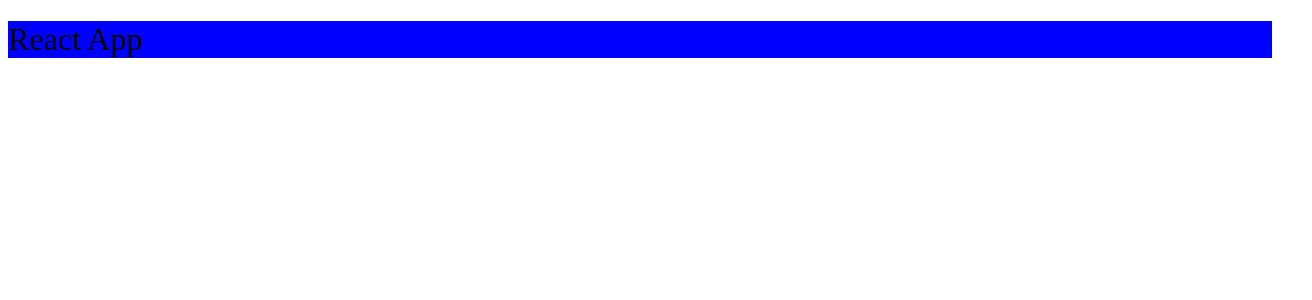
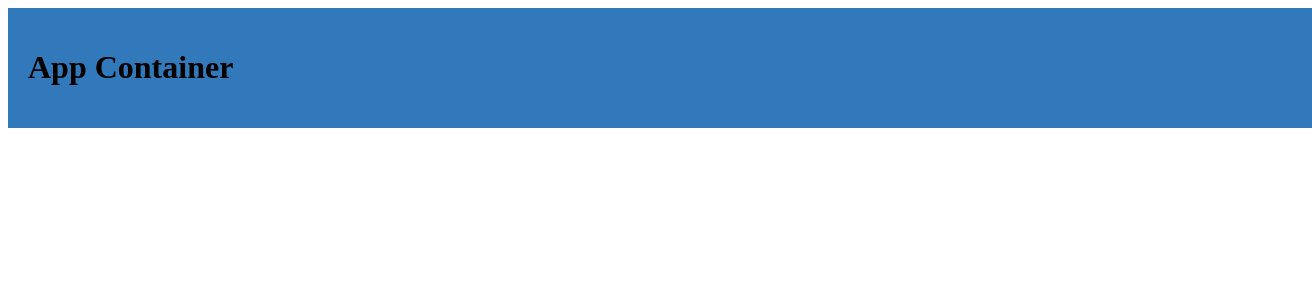
Before and after one commit to pemeraldy/react-typescript-implementation, a React (Create React App) app: page / in a window 1280 px wide. Shown: the top 300 px of the page, 1312 px wide, since content can reach past the window. Built offline with nearby package versions, Linux system fonts and the light colour scheme.

Commit message:
created a styles.ts file for styles, declared style for container and column

```diff
--- a/src/App.tsx
+++ b/src/App.tsx
@@ -1,15 +1,12 @@
 import React from "react";
+import {AppContainer} from './styles'
 
 function App() {
   return (
-    <div className="App">
-      <h1 style={headeStyle}>React App</h1>
-    </div>
+    <AppContainer>
+      <h1>App Container</h1>
+    </AppContainer>
   );
 }
 
-const headeStyle: React.CSSProperties = {
-  backgroundColor: "blue",
-  fontWeight: 200
-}
 export default App;
--- a/src/styles.ts
+++ b/src/styles.ts
@@ -1,4 +1,4 @@
-import styled from 'styled-components'
+import styled from "styled-components";
 
 export const AppContainer = styled.div`
   display: flex;
@@ -7,4 +7,14 @@ export const AppContainer = styled.div`
   height: 100%;
   width: 100%;
   padding: 20px;
-`
+`;
+
+export const ColumnContainer = styled.div`
+  background-color: #ebecf0;
+  width: 300px;
+  min-height: 40px;
+  margin-right: 20px;
+  border-radius: 3px;
+  padding: 8px 8px;
+  flex-grow: 0;
+`;
```
Lines whose indentation alone changed are shown as unchanged.
